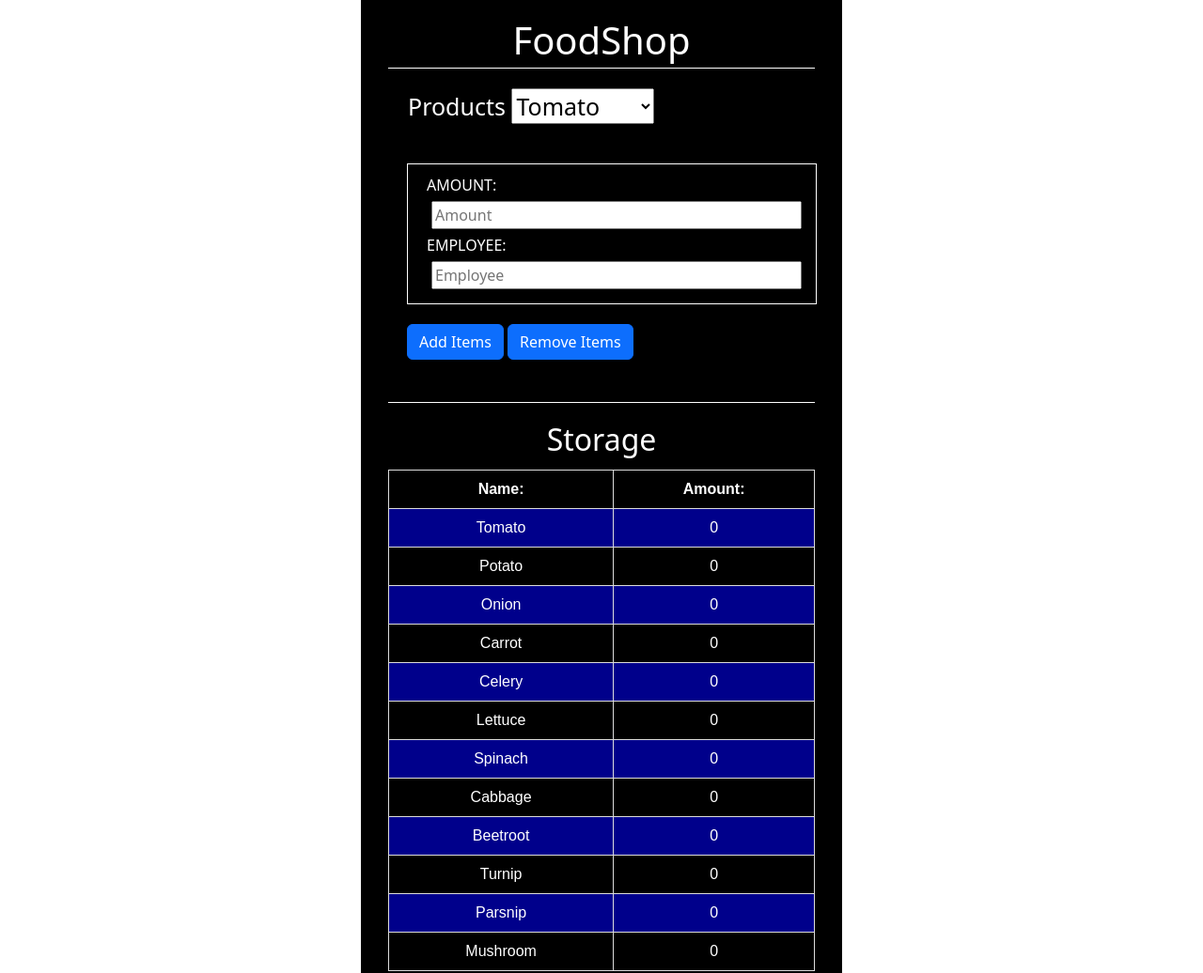
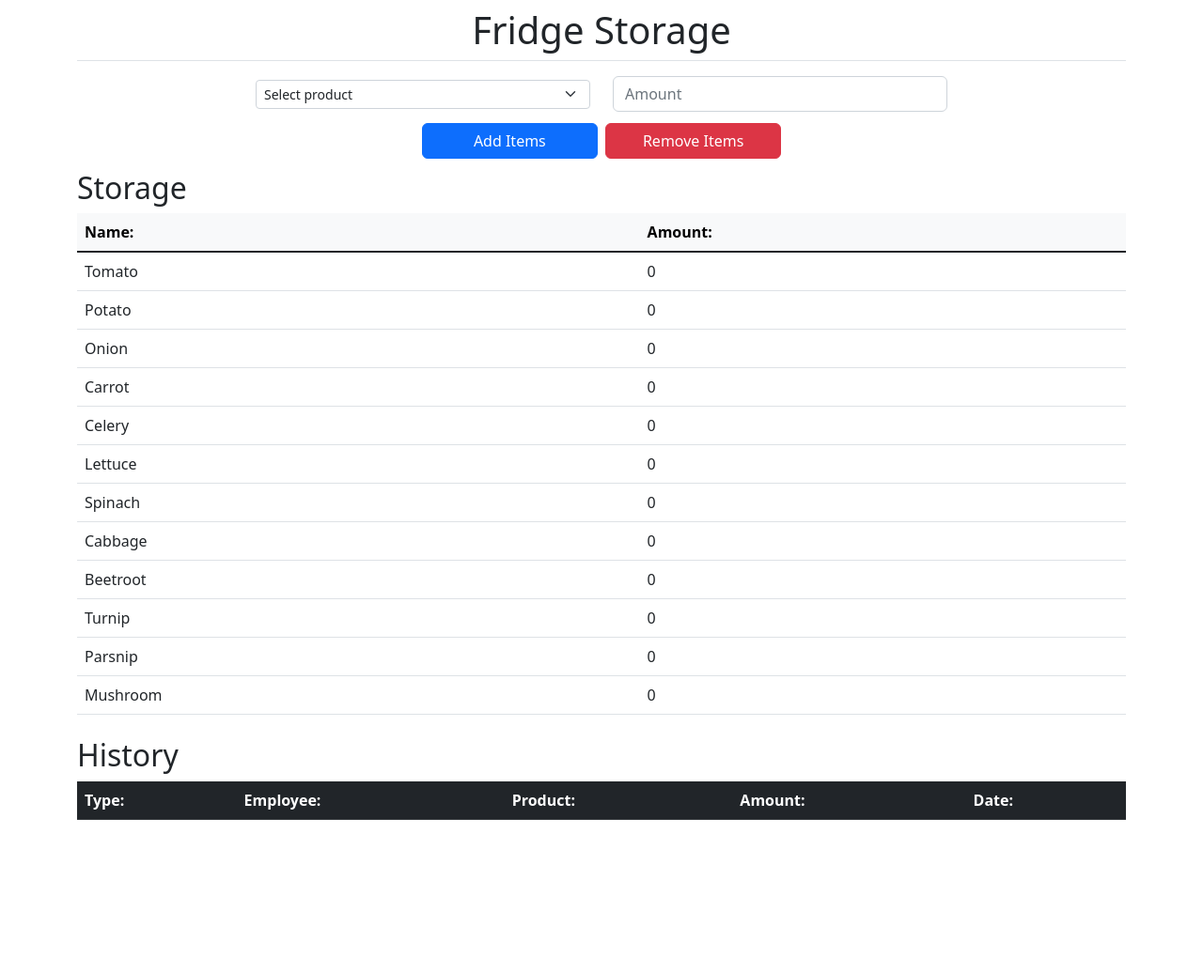
Before and after one commit to NORZACO/FoodShop, a website: page index.html in a window 1280 px wide. Shown: the top 1036 px of the page at 94% size. After the commit the page ends 889 px from the top, so only its background shows below. Drawn offline with nearby package versions, Linux system fonts and the light colour scheme.

Commit message:
Bootstrap

```diff
--- a/index.html
+++ b/index.html
@@ -2,8 +2,13 @@
 <html lang="en">
 <head>
     <meta charset="UTF-8">
-    <title>FoodShop</title>
-    <script src="https://cdnjs.cloudflare.com/ajax/libs/jquery/3.6.1/jquery.js"></script>
+    <title>Fridge Storage</title>
+    <meta name="viewport" content="width=device-width, initial-scale=1">
+
+    <script src="https://ajax.googleapis.com/ajax/libs/jquery/3.4.1/jquery.min.js"></script>
+    <!-- CSS only -->
+    <link href="https://cdn.jsdelivr.net/npm/bootstrap@5.2.2/dist/css/bootstrap.min.css" rel="stylesheet" integrity="sha384-Zenh87qX5JnK2Jl0vWa8Ck2rdkQ2Bzep5IDxbcnCeuOxjzrPF/et3URy9Bv1WTRi" crossorigin="anonymous">
+
     <script src="system.js"></script>
     <link rel="stylesheet" href="https://cdn.jsdelivr.net/npm/bootstrap@5.2.0/dist/css/bootstrap.min.css" integrity="sha384-gH2yIJqKdNHPEq0n4Mqa/HGKIhSkIHeL5AyhkYV8i59U5AR6csBvApHHNl/vI1Bx" crossorigin="anonymous">
     <link rel="stylesheet" href="style.css">
@@ -12,55 +17,66 @@
 
 <div id="app">
 
-    <div id="container">
-        <h1>FoodShop</h1>
+    <div class="container">
+        <h1 class="text-center border-bottom p-2 mb-3">Fridge Storage</h1>
 
-        <div id="productsDiv">
-            <label for="products">Products</label>
-            <select name="products" id="products">
-
-            </select>
-
+        <div class="row justify-content-center align-items-center">
+            <div id="productsDiv" class="col-sm-4">
+                <select name="products" id="products" class="col-sm-4 form-select form-select-sm" aria-label=".form-select-sm example">
+                    <option value="0">Select product</option>
+                </select>
+            </div>
+                <div id="amountItems" class="col-sm-4 form-group">
+                <form>
+                    <input class="form-control input-sm" type="number" id="amount" placeholder="Amount">
+                </form>
+                </div>
         </div>
 
-        <div id="items">
-            <label for="amount">AMOUNT:</label>
-            <input type="number" id="amount" placeholder="Amount">
-            <label for="employee">EMPLOYEE:</label>
-            <input type="text" id="employee" placeholder="Employee">
-        </div>
-
-        <div id="buttons">
-            <button class="btn btn-primary" id="addItems">Add Items</button>
-            <button class="btn btn-primary" id="removeItems">Remove Items</button>
+        <div id="buttons" class="row justify-content-center align-items-center p-2">
+            <button class="col-sm-2 m-1 btn btn-primary" id="addItems">Add Items</button>
+            <button class="col-sm-2 m-1 btn btn-danger" id="removeItems">Remove Items</button>
         </div>
 
         <div id="storage">
             <h2 id="storageHeader">Storage</h2>
-            <table id="tableStorage">
+            <table id="tableStorage" class="table">
+                <thead class="table-light">
                 <tr>
                     <th>Name:</th>
                     <th>Amount:</th>
                 </tr>
+                </thead>
+                <tbody class="table-group-divider">
+
+                </tbody>
             </table>
+
         </div>
 
-        <div id="history">
+        <div id="history" class="mt-4">
             <h2 id="historyHeader">History</h2>
-            <!--            <button id="updateHistory">Update History</button>-->
-            <table id="tableHistory">
+            <table id="tableHistory" class="table">
+            <thead class="table-dark">
                 <tr>
-                    <th>Type:</th>
+                    <th scope="row">Type:</th>
                     <th>Employee:</th>
                     <th>Product:</th>
                     <th>Amount:</th>
                     <th>Date:</th>
                 </tr>
+            </thead>
+                <tbody class="table-group-divider">
+
+                </tbody>
             </table>
         </div>
     </div>
 </div>
 <!--<button onClick="log()">Log</button>-->
 
+<!-- JavaScript Bundle with Popper -->
+<script src="https://cdn.jsdelivr.net/npm/bootstrap@5.2.2/dist/js/bootstrap.bundle.min.js" integrity="sha384-OERcA2EqjJCMA+/3y+gxIOqMEjwtxJY7qPCqsdltbNJuaOe923+mo//f6V8Qbsw3" crossorigin="anonymous"></script>
+
 </body>
 </html>
--- /dev/null
+++ b/package.json
@@ -0,0 +1,5 @@
+{
+  "dependencies": {
+    "bootstrap": "^5.2.2"
+  }
+}
--- a/style.css
+++ b/style.css
@@ -1,108 +1,108 @@
-#productsDiv {
-    margin: 20px;
-    border: 1px solid black;
-    color: white;
-    font-size: 25px;
-}
+/*#productsDiv {*/
+/*    margin: 20px;*/
+/*    border: 1px solid black;*/
+/*    color: white;*/
+/*    font-size: 25px;*/
+/*}*/
 
-#buttons {
-    padding-bottom: 5px;
-    background: black;
-    border-radius: 8px;
-    margin: 1px 0px 10px 20px;
+/*#buttons {*/
+/*    padding-bottom: 5px;*/
+/*    background: black;*/
+/*    border-radius: 8px;*/
+/*    margin: 1px 0px 10px 20px;*/
 
-}
+/*}*/
 
-input {
-    width: 100%;
-}
+/*input {*/
+/*    width: 100%;*/
+/*}*/
 
-#items {
-    margin: 20px;
-    color: white;
-    display: inline-block;
-    padding: 10px 20px;
-    border: 1px solid white;
-    width: 96%;
-}
+/*#items {*/
+/*    margin: 20px;*/
+/*    color: white;*/
+/*    display: inline-block;*/
+/*    padding: 10px 20px;*/
+/*    border: 1px solid white;*/
+/*    width: 96%;*/
+/*}*/
 
-#amount {
-    margin: 5px;
-}
+/*#amount {*/
+/*    margin: 5px;*/
+/*}*/
 
-#employee {
-    margin: 5px;
-}
+/*#employee {*/
+/*    margin: 5px;*/
+/*}*/
 
-body {
-    background: white;
-}
+/*body {*/
+/*    background: white;*/
+/*}*/
 
-#container {
-    background: black;
-    padding: 15px;
-    border-radius: 8px;
-}
+/*#container {*/
+/*    background: black;*/
+/*    padding: 15px;*/
+/*    border-radius: 8px;*/
+/*}*/
 
-#app {
-    border: 4px solid black;
-    height: 50%;
-    margin: 0 auto;
-    padding: 0px 10px 10px 10px;
-    width: 40%;
-    background-color: black;
-}
+/*#app {*/
+/*    border: 4px solid black;*/
+/*    height: 50%;*/
+/*    margin: 0 auto;*/
+/*    padding: 0px 10px 10px 10px;*/
+/*    width: 40%;*/
+/*    background-color: black;*/
+/*}*/
 
-h1 {
-    text-align: center;
-    color: white;
-    border-bottom: 1px solid white;
-    padding-bottom: 5px;
-}
+/*h1 {*/
+/*    text-align: center;*/
+/*    color: white;*/
+/*    border-bottom: 1px solid white;*/
+/*    padding-bottom: 5px;*/
+/*}*/
 
-#storage {
-    color: white;
-}
+/*#storage {*/
+/*    color: white;*/
+/*}*/
 
-table {
-    font-family: arial, sans-serif;
-    border-collapse: collapse;
-    width: 100%;
-}
+/*table {*/
+/*    font-family: arial, sans-serif;*/
+/*    border-collapse: collapse;*/
+/*    width: 100%;*/
+/*}*/
 
-td, th {
-    border: 1px solid #dddddd;
-    text-align: center;
-    padding: 8px;
-}
+/*td, th {*/
+/*    border: 1px solid #dddddd;*/
+/*    text-align: center;*/
+/*    padding: 8px;*/
+/*}*/
 
-tr:nth-child(even) {
-    background-color: darkblue;
-}
+/*tr:nth-child(even) {*/
+/*    background-color: darkblue;*/
+/*}*/
 
-#storage {
-    border-top: 1px solid white;
-    margin-top: 40px;
-    padding-top: 20px;
-}
+/*#storage {*/
+/*    border-top: 1px solid white;*/
+/*    margin-top: 40px;*/
+/*    padding-top: 20px;*/
+/*}*/
 
-#tableHistory {
-    color: white;
-}
+/*#tableHistory {*/
+/*    color: white;*/
+/*}*/
 
-h2 {
-    text-align: center;
-    color: white;
-    padding-bottom: 5px;
-}
+/*h2 {*/
+/*    text-align: center;*/
+/*    color: white;*/
+/*    padding-bottom: 5px;*/
+/*}*/
 
-#history {
-    border-top: 1px solid white;
-    margin-top: 40px;
-    padding-top: 20px;
-}
+/*#history {*/
+/*    border-top: 1px solid white;*/
+/*    margin-top: 40px;*/
+/*    padding-top: 20px;*/
+/*}*/
 
-#employees {
-    color: white;
-    margin-top: 20px;
-}
+/*#employees {*/
+/*    color: white;*/
+/*    margin-top: 20px;*/
+/*}*/
--- a/system.js
+++ b/system.js
@@ -1,6 +1,6 @@
 const fridgeStorage = new Map();
 const fridgeHistory = [];
-const employees = ["Dennis", "Linus", "Ole"];
+// const employees = ["Dennis", "Linus", "Ole"];
 
 const products = [
     {name: "Tomato", price: 0.30},
@@ -18,11 +18,11 @@ const products = [
 ];
 
 $("document").ready(function () {
-
-    for(let i = 0; i < employees.length; i++) {
-        let employee = employees[i];
-        $("#employees").append("<p>" + employee + "</p>");
-    }
+    //
+    // for(let i = 0; i < employees.length; i++) {
+    //     let employee = employees[i];
+    //     $("#employees").append("<p>" + employee + "</p>");
+    // }
 
     for (let i = 0; i < products.length; i++) {
         fridgeStorage.set(products[i].name, 0);
@@ -42,28 +42,33 @@ $("document").ready(function () {
         content = JSON.parse(content);
         fridgeHistory.push(...content);
     for(let i = 0; i < fridgeHistory.length; i++) {
-        $("#history tr:first").after("<tr><td>" + content[i].type + "</td><td>" + content[i].name + "</td><td>" + content[i].item + "</td><td>" + content[i].amount + "</td><td>" + content[i].time + "</td></tr>");
+        $("#history tbody").prepend("<tr><td>" + content[i].type + "</td><td>" + content[i].name + "</td><td>" + content[i].item + "</td><td>" + content[i].amount + "</td><td>" + content[i].time + "</td></tr>");
 
     }
-
+// || !employees.includes(employee)
 
     $("#addItems").click(function () {
         let amount = $("#amount").val();
-        let employee = $("#employee").val();
+        // let employee = $("#employee").val();
+        let employee = "Dennis";
         let selectedOption = $("#products option:selected").val();
-        if(amount < 0 || !employee || !employees.includes(employee)) {
+        if(amount < 0 || !employee || selectedOption === "0") {
             alert("Please fill out everything correctly: Positive amount and employee name");
         } else {
             addToStorage(employee, selectedOption, parseInt(amount));
         }
     });
 
+// || !employees.includes(employee)
     $("#removeItems").click(function () {
         let amount = $("#amount").val();
-        let employee = $("#employee").val();
+        // let employee = $("#employee").val();
+        let employee = "Dennis";
         let selectedOption = $("#products option:selected").val();
-        if(amount < 0 || !employee || !employees.includes(employee)) {
+        if(amount < 0 || !employee || selectedOption === "0") {
             alert("Please fill out everything correctly: Positive amount and employee name");
+        } else if (amount > parseInt(localStorage.getItem(selectedOption))) {
+            alert("You can't remove more than you have");
         } else {
             removeFromStorage(employee, selectedOption, parseInt(amount));
         }
@@ -87,13 +92,22 @@ function dateFinder () {
     if(minute < 10) {
         minute = "0" + minute;
     }
+    if(hour < 10) {
+        hour = "0" + hour;
+    }
+    if(day < 10) {
+        day = "0" + day;
+    }
+    if(month < 10) {
+        month = "0" + month;
+    }
 
     return day + "/" + month + "/" + year + " " + hour + ":" + minute + ":" + second
 }
 
 function updateHistory (id, type, name, item, amount, time) {
     let content = "<tr><td>" + type + "</td><td>" + name + "</td><td>" + item + "</td><td>" + amount + "</td><td>" + time + "</td></tr>";
-    $("#history tr:first").after(content);
+    $("#history tbody").prepend(content);
 }
 
 function updateStorage (item, totalAmount) {
@@ -102,10 +116,11 @@ function updateStorage (item, totalAmount) {
     if (totalAmount < 3) {
         color = "red";
     } else {
-        color = "white";
+        color = "black";
     }
     let data = $("#storage td:contains(" + item + ")");
     data.next().text(totalAmount).css("color", color);
+
 }
 
 function addToStorage (employee, item, amount) {
```
Also changed, not shown: 1 other file.
